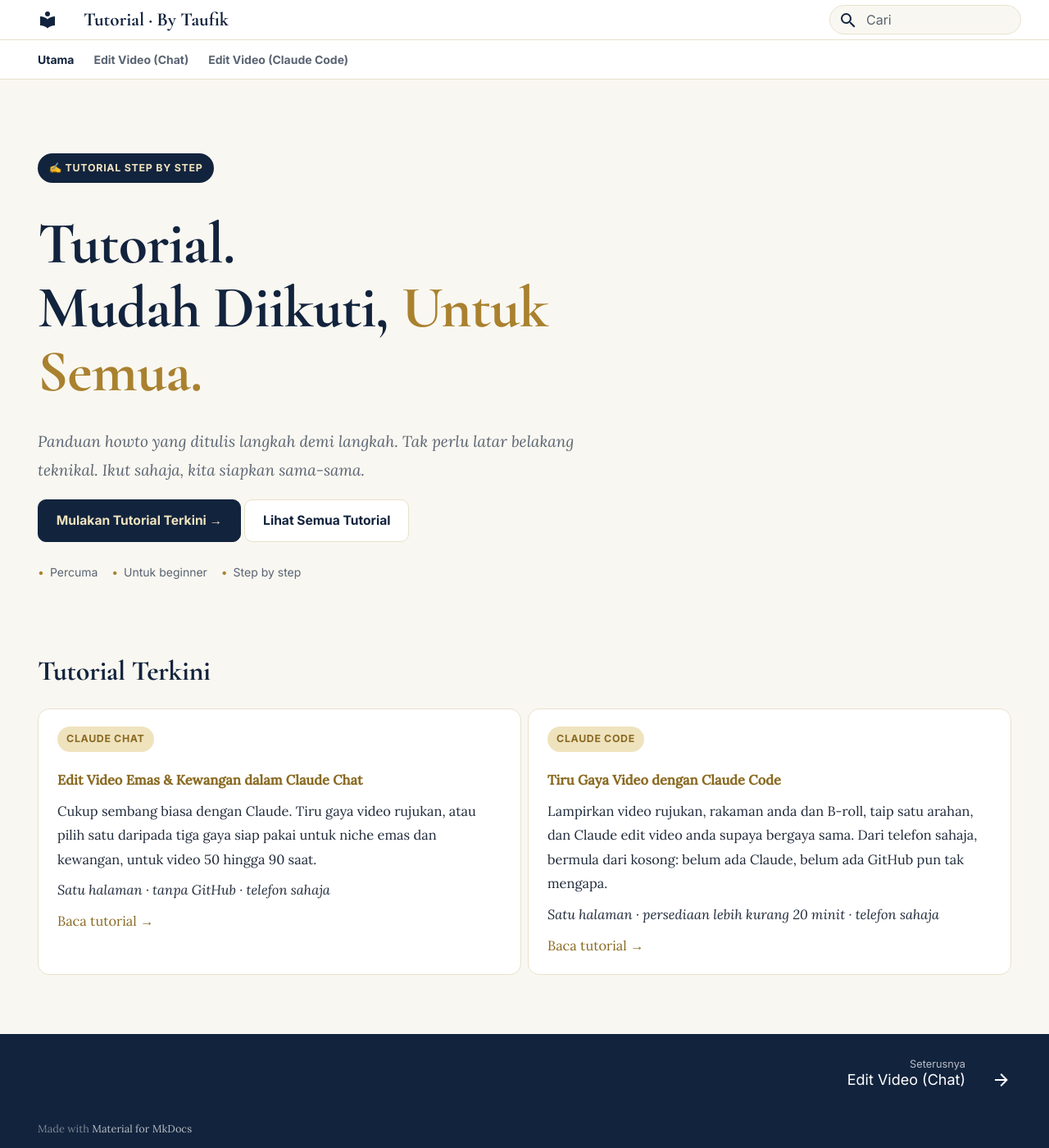
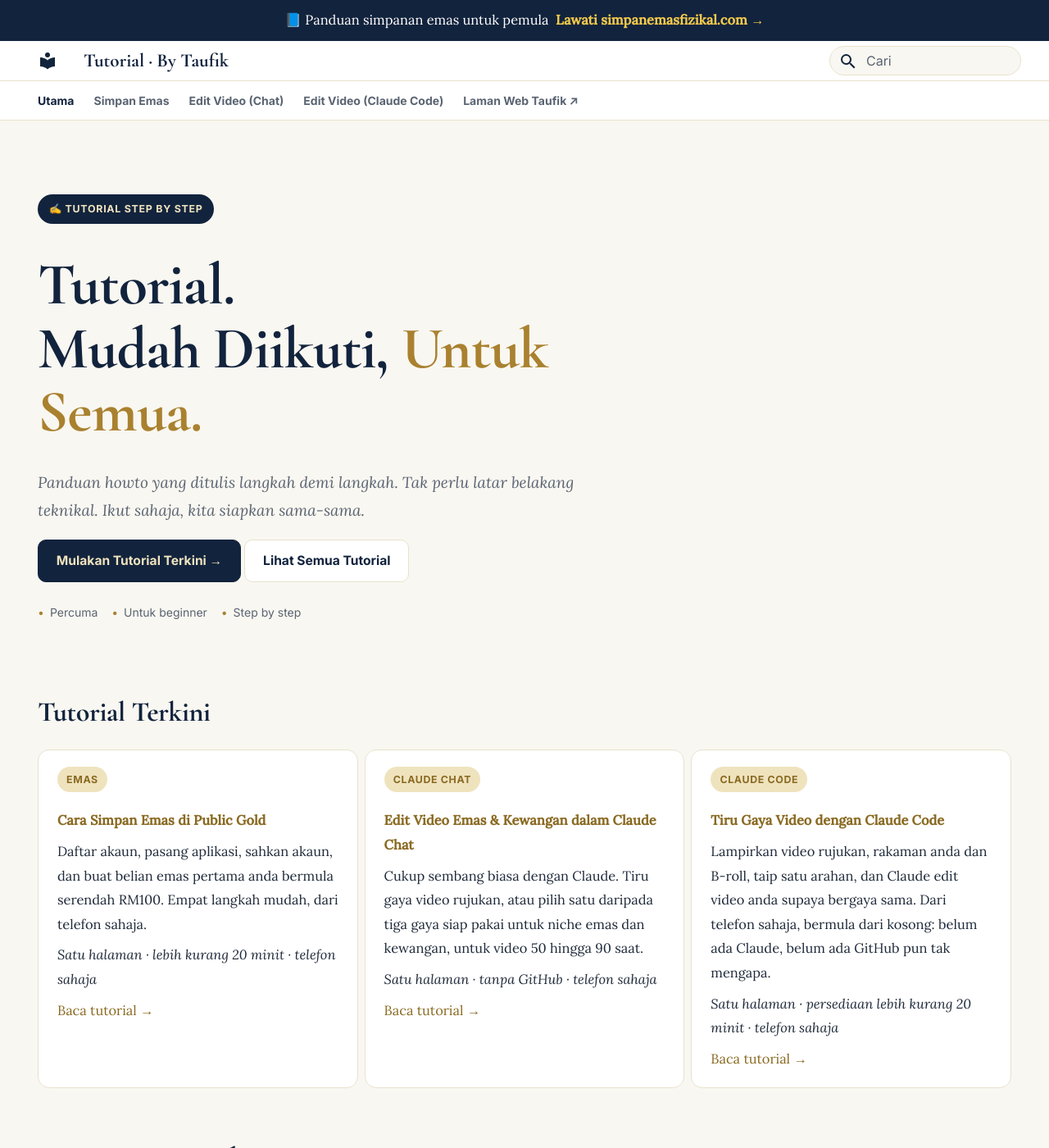
Before and after one commit to taufikmusa/tutorial, an MkDocs documentation site: the page built from docs/index.md, in a window 1280 px wide and 1400 px high. Shown: the whole window at 82% size. Built offline with MkDocs 1.6.1 and Material for MkDocs 9.7.7, drawn with Linux system fonts in a browser that asks for light colours; some of the changed text lies outside the part shown.

Commit message:
Add Public Gold savings tutorial and invite visitors to simpanemasfizikal.com
- New one-page tutorial: Cara Simpan Emas di Public Gold (adult and junior sign-up links, WhatsApp link)
- Announcement bar, nav link, footer link and homepage section pointing to simpanemasfizikal.com
- Homepage card and hero button updated

Co-Authored-By: Claude Sonnet 5.5 <noreply@anthropic.com>
Claude-Session: https://claude.ai/code/session_01DyYfdfXEMUF2tnaJXM2iPL

```diff
--- a/docs/index.md
+++ b/docs/index.md
@@ -12,7 +12,7 @@ hide:
 
 <p class="hero-lead">Panduan howto yang ditulis langkah demi langkah. Tak perlu latar belakang teknikal. Ikut sahaja, kita siapkan sama-sama.</p>
 
-[Mulakan Tutorial Terkini →](edit-video-chat/index.md){ .md-button .md-button--primary }
+[Mulakan Tutorial Terkini →](simpan-emas-public-gold/index.md){ .md-button .md-button--primary }
 [Lihat Semua Tutorial](#tutorial-terkini){ .md-button }
 
 <p class="hero-pills"><span>Percuma</span><span>Untuk beginner</span><span>Step by step</span></p>
@@ -22,6 +22,16 @@ hide:
 ## Tutorial Terkini { #tutorial-terkini }
 
 <div class="grid cards" markdown>
+
+- <span class="chip">Emas</span>
+
+    **[Cara Simpan Emas di Public Gold](simpan-emas-public-gold/index.md)**
+
+    Daftar akaun, pasang aplikasi, sahkan akaun, dan buat belian emas pertama anda bermula serendah RM100. Empat langkah mudah, dari telefon sahaja.
+
+    *Satu halaman · lebih kurang 20 minit · telefon sahaja*
+
+    [Baca tutorial →](simpan-emas-public-gold/index.md)
 
 - <span class="chip">Claude Chat</span>
 
@@ -44,3 +54,9 @@ hide:
     [Baca tutorial →](edit-video/index.md)
 
 </div>
+
+## Lawati Laman Web Saya
+
+Mahu tahu lebih lanjut tentang simpanan emas, harga semasa, dan panduan untuk pemula? Singgah ke laman web saya.
+
+[Lawati simpanemasfizikal.com →](https://simpanemasfizikal.com/){ .md-button .md-button--primary target="_blank" rel="noopener" }
--- a/docs/stylesheets/extra.css
+++ b/docs/stylesheets/extra.css
@@ -161,3 +161,8 @@
   z-index: 1;
 }
 .md-typeset .grid.cards > ul > li a { text-decoration: none; }
+
+/* ---------- Announcement bar ---------- */
+.md-banner { background: var(--navy); color: #fff; text-align: center; font-family: "Inter", sans-serif; font-size: 0.7rem; }
+.md-banner a, .md-banner a:hover { color: #f2c94c; }
+.md-banner .md-banner__inner { margin: 0.5rem auto; }
--- a/mkdocs.yml
+++ b/mkdocs.yml
@@ -1,9 +1,11 @@
 site_name: Tutorial · By Taufik
 site_description: Tutorial howto step by step, untuk beginner.
 site_url: https://tutorial.taufik.fyi/
+copyright: Dikongsi oleh Taufik · <a href="https://simpanemasfizikal.com/" target="_blank" rel="noopener">simpanemasfizikal.com</a>
 
 theme:
   name: material
+  custom_dir: overrides
   language: ms
   palette:
     scheme: default
@@ -39,5 +41,7 @@ markdown_extensions:
 
 nav:
   - Utama: index.md
+  - "Simpan Emas": simpan-emas-public-gold/index.md
   - "Edit Video (Chat)": edit-video-chat/index.md
   - "Edit Video (Claude Code)": edit-video/index.md
+  - "Laman Web Taufik ↗": https://simpanemasfizikal.com/
--- /dev/null
+++ b/overrides/main.html
@@ -0,0 +1,6 @@
+{% extends "base.html" %}
+
+{% block announce %}
+  📘 Panduan simpanan emas untuk pemula
+  &nbsp;<a href="https://simpanemasfizikal.com/" target="_blank" rel="noopener"><strong>Lawati simpanemasfizikal.com →</strong></a>
+{% endblock %}
```
Also changed, not shown: docs/simpan-emas-public-gold/index.md (added, +133 -0 lines).
